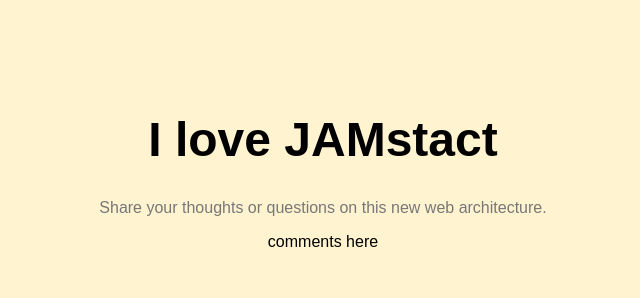
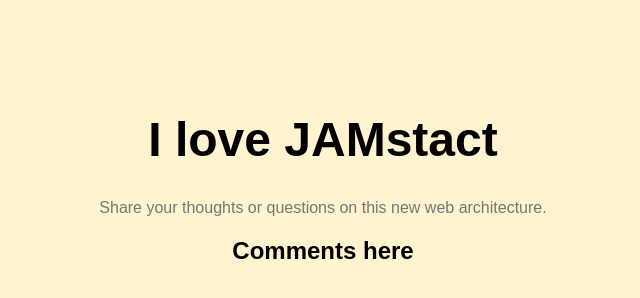
Before and after one commit to vicrosa25/simplejam, a plain HTML site: page index.html in a window 1280 px wide. Shown: the whole page, without its empty margins (317-957 px from the left). Drawn offline with Linux system fonts and the light colour scheme.

Commit message:
Second comments placeholder

```diff
--- a/index.html
+++ b/index.html
@@ -10,6 +10,6 @@
     <h1>I love JAMstact</h1>
     <p>Share your thoughts or questions on this new web architecture.</p>
 
-    comments here
+    <h2>Comments here</h2>
 </body>
 </html>
```
